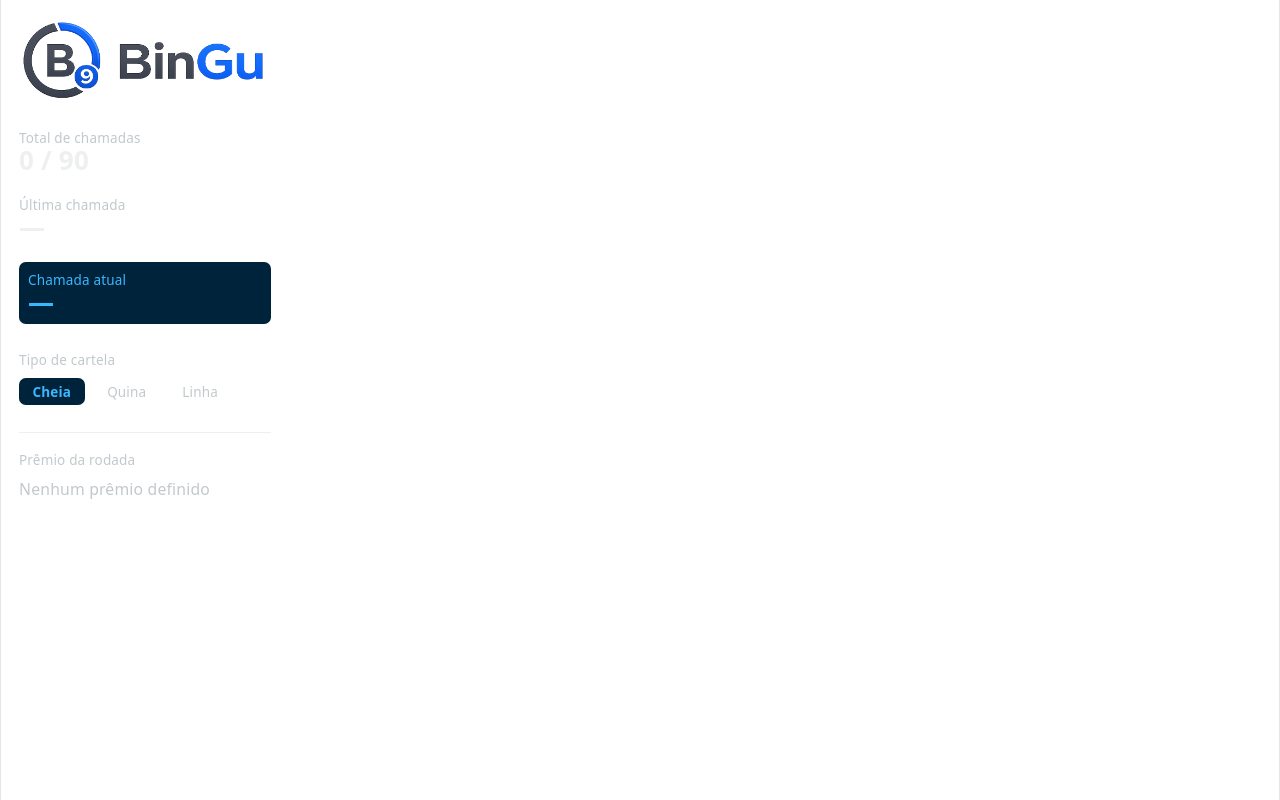
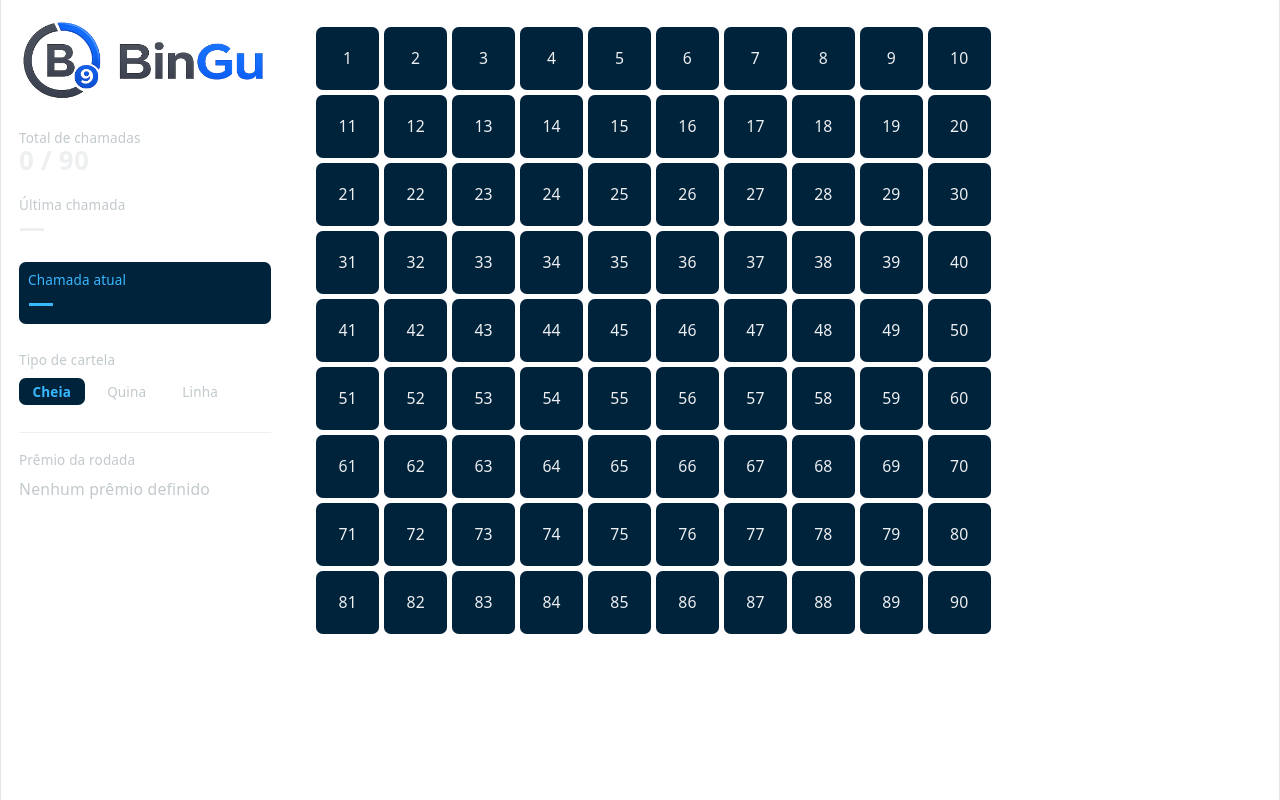
Before and after one commit to GusGrecco/BinGu, a React (Vite) app: page / in a window 1280 px wide. Built offline with nearby package versions, Linux system fonts and the light colour scheme.

Commit message:
feat: add NumberBoard component and integrate into App layout (#28)

```diff
--- a/src/App.tsx
+++ b/src/App.tsx
@@ -6,7 +6,8 @@ import {
   SidebarStats,
   SidebarBranding,
   CardTypeIndicator,
-  PrizeInfo
+  PrizeInfo,
+  NumberBoard
 } from './components/bingo';
 import { INITIAL_BINGO_GAME_STATE } from './constants';
 
@@ -21,7 +22,9 @@ function App() {
         <SidebarSection><CardTypeIndicator cardType={gameState.cardType} /></SidebarSection>
         <SidebarSection withDivider><PrizeInfo prize={gameState.prize} /></SidebarSection>
       </Sidebar>
-      <main className="flex-1 p-6">{/* Number board, header, etc. */}</main>
+      <main className="flex-1 p-6 w-full">
+        <NumberBoard />
+      </main>
     </div>
   )
 }
--- a/src/components/bingo/index.ts
+++ b/src/components/bingo/index.ts
@@ -6,3 +6,5 @@ export * from "./sidebar-stats/sidebar-stats";
 export * from "./sidebar-stats/stat-item";
 export * from "./prize-info/prize-info";
 export * from "./prize-info/prize-image";
+
+export * from "./number-board/number-board";
--- /dev/null
+++ b/src/components/bingo/number-board/number-board.tsx
@@ -0,0 +1,26 @@
+import { generateNumberRange } from "@/utils/range";
+import { BINGO_MIN_NUMBER, BINGO_MAX_NUMBER } from "@/constants";
+import type { NumberBoardProps } from "./types";
+
+const boardNumbers = generateNumberRange(BINGO_MIN_NUMBER, BINGO_MAX_NUMBER);
+
+export const NumberBoard = ({ className }: NumberBoardProps) => {
+    return (
+        <div
+            role="list"
+            aria-label="Cartela de números de 1 a 90"
+            className={`grid grid-cols-5 gap-1 sm:grid-cols-8 md:grid-cols-10 max-w-150 ${className ?? ""}`}
+        >
+            {boardNumbers.map((number) => (
+                <div
+                    key={number}
+                    role="listitem"
+                    className="flex max-h-15 aspect-square items-center justify-center rounded-md bg-surface text-sm text-text-primary"
+                >
+                    {number}
+                </div>
+            ))}
+        </div>
+
+    );
+};
--- /dev/null
+++ b/src/components/bingo/number-board/types.ts
@@ -0,0 +1,3 @@
+export interface NumberBoardProps {
+    className?: string;
+}
--- /dev/null
+++ b/src/utils/range.ts
@@ -0,0 +1,4 @@
+export const generateNumberRange = (min: number, max: number): number[] => {
+    const length = max - min + 1;
+    return Array.from({ length }, (_, index) => min + index);
+};
```
